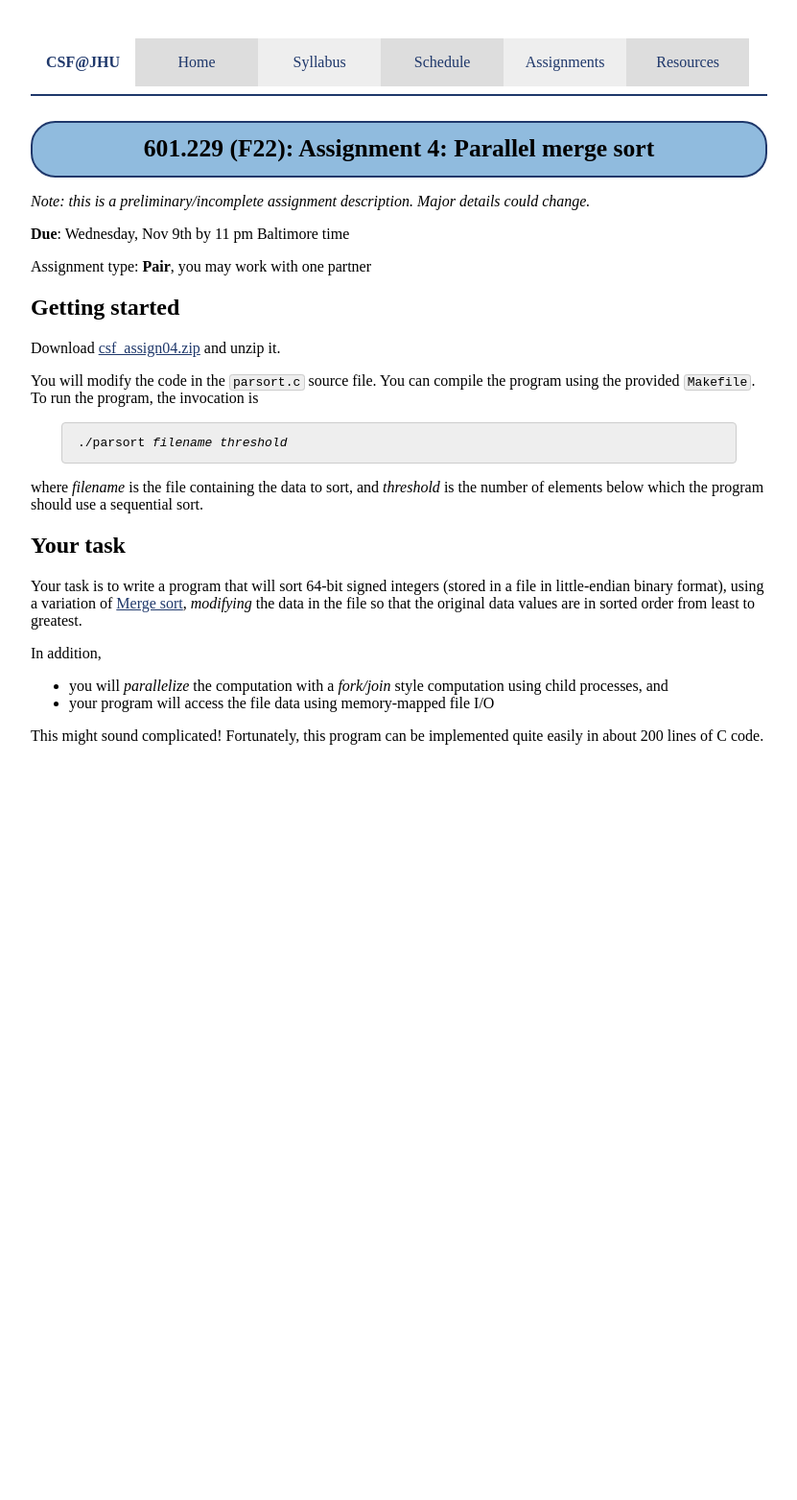
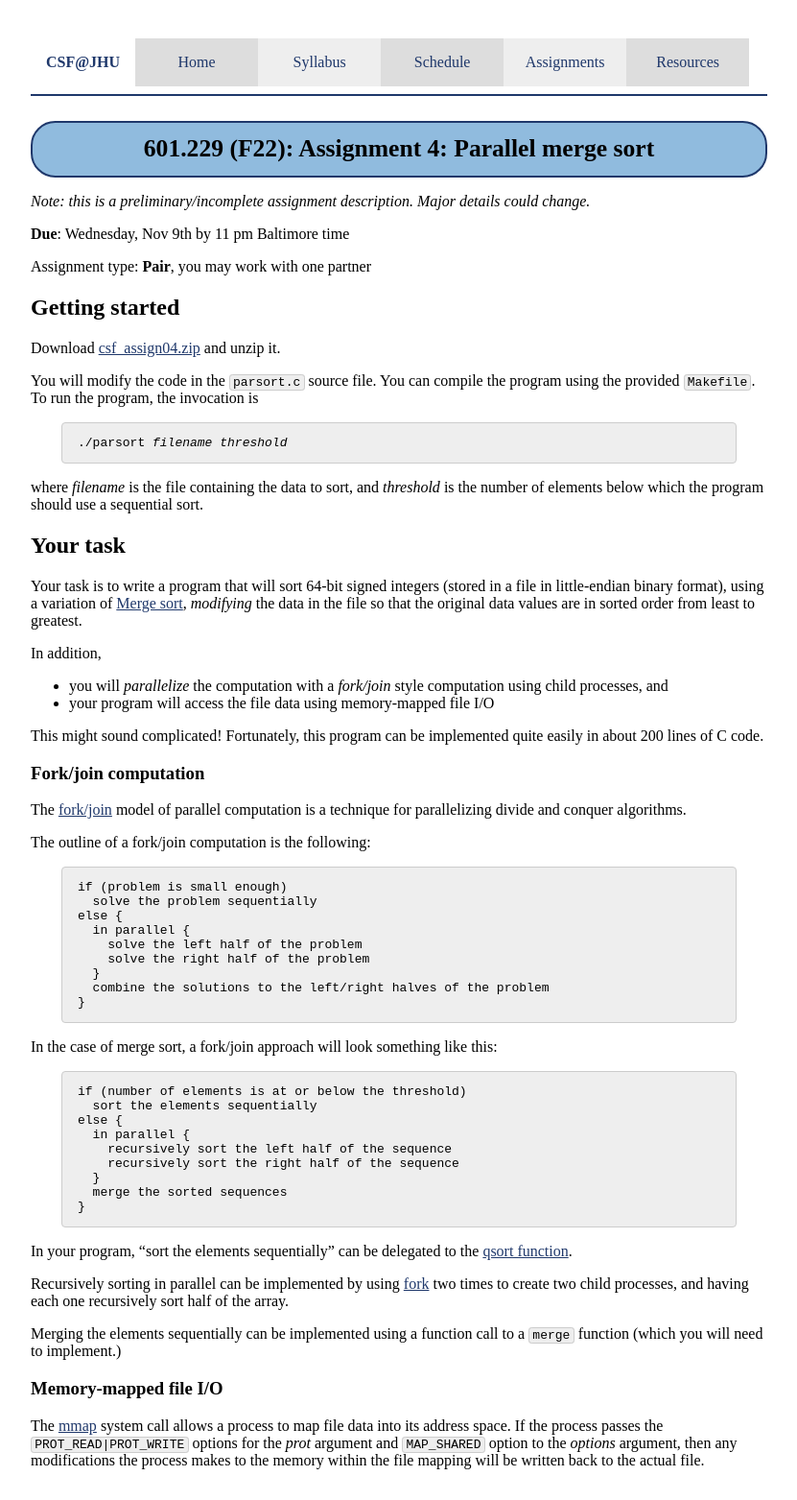
Before and after one commit to jhucsf/fall2022, a Jekyll site: the page built from assign/assign04.md, in a window 1280 px wide. Shown: the whole page at 96% size, without its empty margins (224-1055 px from the left). Built offline with Jekyll 4.4.1, drawn with Linux system fonts in a browser that asks for light colours; before the commit the page ends 900 px from its top, so only the background shows below that.

Commit message:
working on file mapping writeup

````diff
--- a/assign/assign04.md
+++ b/assign/assign04.md
@@ -42,3 +42,59 @@ In addition,
 
 This might sound complicated! Fortunately, this program can be implemented
 quite easily in about 200 lines of C code.
+
+### Fork/join computation
+
+The [fork/join](https://en.wikipedia.org/wiki/Fork%E2%80%93join_model) model
+of parallel computation is a technique for parallelizing divide and conquer
+algorithms.
+
+The outline of a fork/join computation is the following:
+
+```
+if (problem is small enough)
+  solve the problem sequentially
+else {
+  in parallel {
+    solve the left half of the problem
+    solve the right half of the problem
+  }
+  combine the solutions to the left/right halves of the problem
+}
+```
+
+In the case of merge sort, a fork/join approach will look something
+like this:
+
+```
+if (number of elements is at or below the threshold)
+  sort the elements sequentially
+else {
+  in parallel {
+    recursively sort the left half of the sequence
+    recursively sort the right half of the sequence
+  }
+  merge the sorted sequences
+}
+```
+
+In your program, "sort the elements sequentially" can be delegated to the
+[qsort function](https://man7.org/linux/man-pages/man3/qsort.3.html).
+
+Recursively sorting in parallel can be implemented by using
+[fork](https://man7.org/linux/man-pages/man2/fork.2.html) two times to create two
+child processes, and having each one recursively sort half of
+the array.
+
+Merging the elements sequentially can be implemented using
+a function call to a `merge` function (which you will need to
+implement.)
+
+### Memory-mapped file I/O
+
+The [mmap](https://man7.org/linux/man-pages/man2/mmap.2.html) system call allows
+a process to map file data into its address space. If the process
+passes the `PROT_READ|PROT_WRITE` options for the *prot* argument and
+`MAP_SHARED` option to the *options* argument, then any modifications
+the process makes to the memory within the file mapping will be written
+back to the actual file.
````
